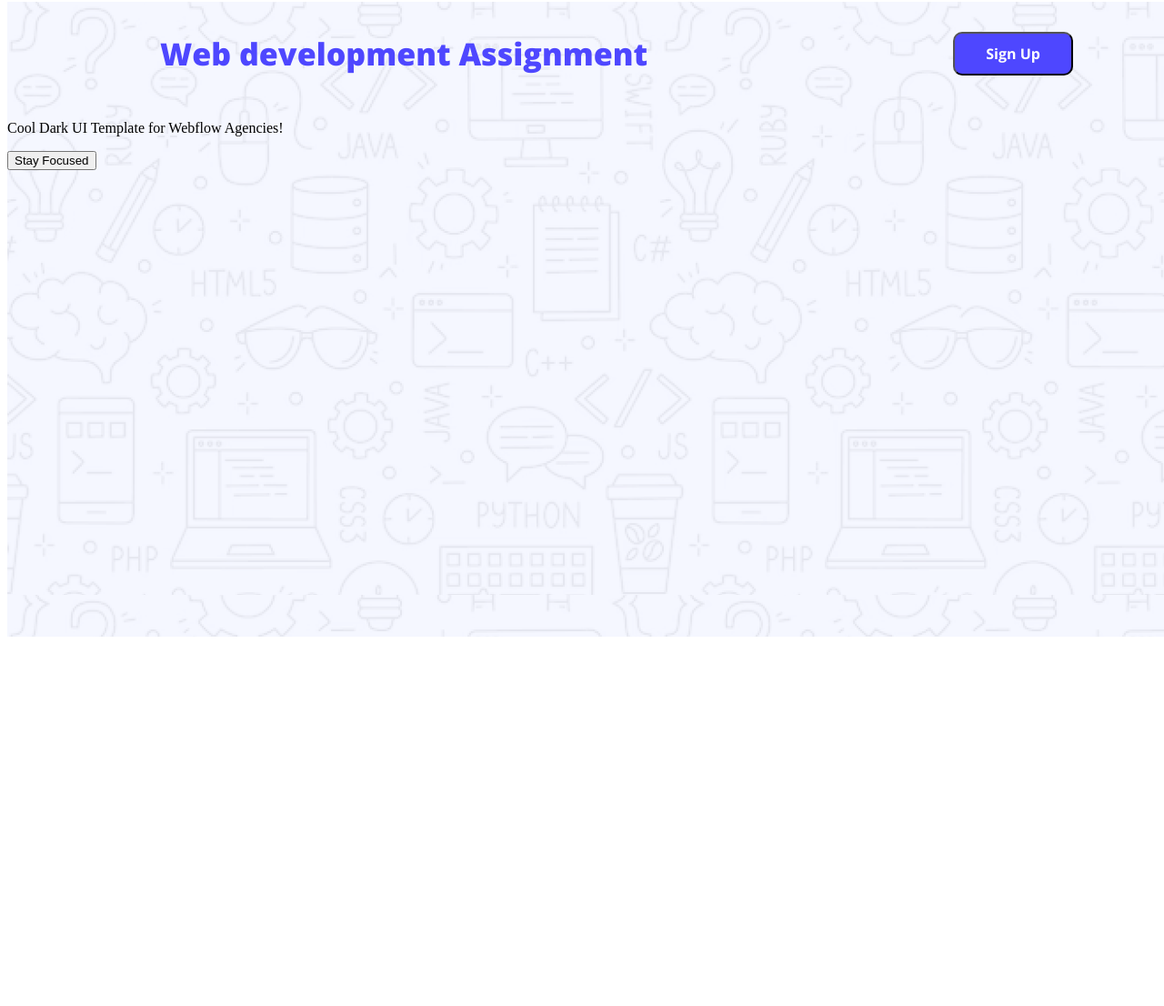
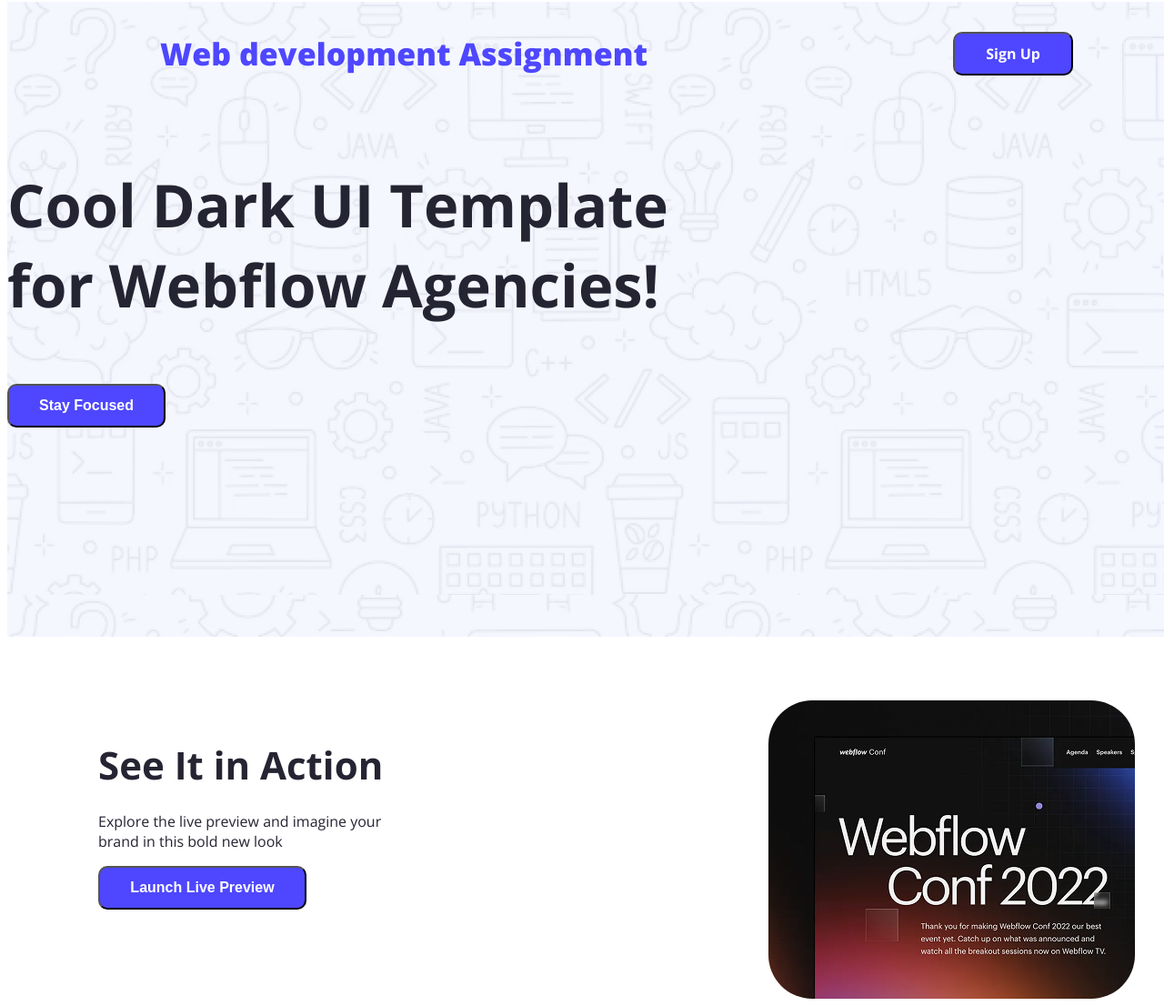
Before and after one commit to nasim-ferdous/web-development-assignment, a plain HTML site: page index.html in a window 1280 px wide. Shown: the part 6-1112 px from the top of the page at 91% size. Before the commit the page ends 800 px from the top, so only its background shows below. Drawn offline with nearby package versions, Linux system fonts and the light colour scheme.

Commit message:
added action section

```diff
--- a/index.html
+++ b/index.html
@@ -1,17 +1,23 @@
 <!DOCTYPE html>
 <html lang="en">
+
 <head>
     <meta charset="UTF-8">
     <meta name="viewport" content="width=device-width, initial-scale=1.0">
     <link rel="preconnect" href="https://fonts.googleapis.com">
-<link rel="preconnect" href="https://fonts.gstatic.com" crossorigin>
-<link href="https://fonts.googleapis.com/css2?family=Inter:ital,opsz,wght@0,14..32,100..900;1,14..32,100..900&family=Merriweather:ital,opsz,wght@0,18..144,300..900;1,18..144,300..900&family=Open+Sans:ital,wght@0,300..800;1,300..800&display=swap" rel="stylesheet">
-<link rel="preconnect" href="https://fonts.googleapis.com">
-<link rel="preconnect" href="https://fonts.gstatic.com" crossorigin>
-<link href="https://fonts.googleapis.com/css2?family=Inter:ital,opsz,wght@0,14..32,100..900;1,14..32,100..900&family=Merriweather:ital,opsz,wght@0,18..144,300..900;1,18..144,300..900&family=Open+Sans:ital,wght@0,300..800;1,300..800&family=Raleway:ital,wght@0,100..900;1,100..900&display=swap" rel="stylesheet">
+    <link rel="preconnect" href="https://fonts.gstatic.com" crossorigin>
+    <link
+        href="https://fonts.googleapis.com/css2?family=Inter:ital,opsz,wght@0,14..32,100..900;1,14..32,100..900&family=Merriweather:ital,opsz,wght@0,18..144,300..900;1,18..144,300..900&family=Open+Sans:ital,wght@0,300..800;1,300..800&display=swap"
+        rel="stylesheet">
+    <link rel="preconnect" href="https://fonts.googleapis.com">
+    <link rel="preconnect" href="https://fonts.gstatic.com" crossorigin>
+    <link
+        href="https://fonts.googleapis.com/css2?family=Inter:ital,opsz,wght@0,14..32,100..900;1,14..32,100..900&family=Merriweather:ital,opsz,wght@0,18..144,300..900;1,18..144,300..900&family=Open+Sans:ital,wght@0,300..800;1,300..800&family=Raleway:ital,wght@0,100..900;1,100..900&display=swap"
+        rel="stylesheet">
     <title>Web development Assignment</title>
     <link rel="stylesheet" href="styles/style.css">
 </head>
+
 <body>
     <header>
         <nav>
@@ -19,12 +25,26 @@
             <button class="nav-button open-sans-raleway">Sign Up</button>
         </nav>
         <div class="banner">
-            <p class="template">Cool Dark UI Template for Webflow Agencies!</p>
-            <button class="focus">Stay Focused</button>
+            <div>
+                <p class="template open-sans-raleway">Cool Dark UI Template for Webflow Agencies!</p>
+            </div>
+            <div><button class="focus">Stay Focused</button></div>
         </div>
 
     </header>
     <main>
+        <section class="action">
+           <div class="left-side">
+            <h3 class="action-title open-sans-raleway">See It in Action</h3>
+            <p class="action-description open-sans-raleway">Explore the live preview and imagine your <br> brand in this bold new look</p>
+            <button class="action-button">Launch Live Preview</button>
+           </div>
+           <div class="right-side">
+            <img class="right-side-img" src="Assets/wc-mini.png" alt="">
+           </div>
+
+        </section>
+        <section class="productiv-users"></section>
 
     </main>
     <footer>
@@ -32,4 +52,5 @@
     </footer>
 
 </body>
+
 </html>
--- a/styles/style.css
+++ b/styles/style.css
@@ -48,3 +48,58 @@ nav{
     color: white;
 }
 /* banner styles */
+.banner{
+  width: 805px;
+  height: 237px;
+
+}
+.template{
+    font-weight: bold;
+    font-size: 65px;
+    color: rgba(37, 36, 50, 1);
+}
+.focus{
+    background-color: rgba(78, 71, 255, 1) ;
+    width: 174px;
+    height: 48px;
+    border-radius: 10px;
+    font-weight: bold;
+    font-size: 16px;
+    color: white;
+}
+/* action sections */
+.action{
+    width: 1140px;
+    height: 328px;
+    display: flex;
+    justify-content: space-between;
+    margin-left: 100px;
+    margin-top: 70px;
+}
+.action-title{
+    color: rgba(37, 36, 50, 1);
+    font-weight: bold;
+    font-size: 42px;
+    margin-bottom: 23px;
+
+}
+.action-description{
+    color: rgba(37, 36, 50, 1);
+    font-weight: 400;
+    font-size: 24;
+}
+.action-button{
+    background-color: rgba(78, 71, 255, 1) ;
+    width: 229px;
+    height: 48px;
+    border-radius: 10px;
+    font-weight: bold;
+    font-size: 16px;
+    color: white;
+
+}
+.right-side-img{
+    width: 403px ;
+    height: 328px;
+    border-radius: 48px ;
+}
```
